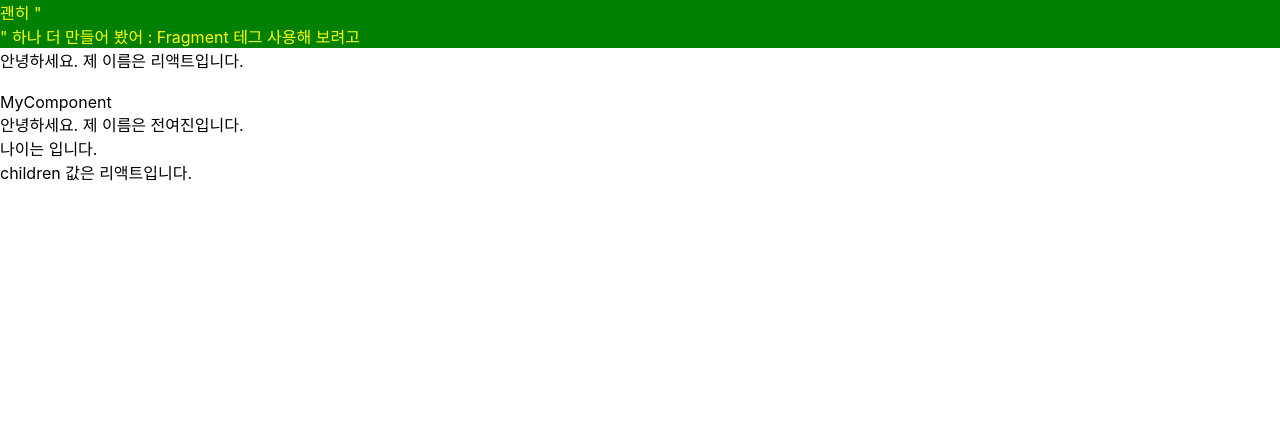
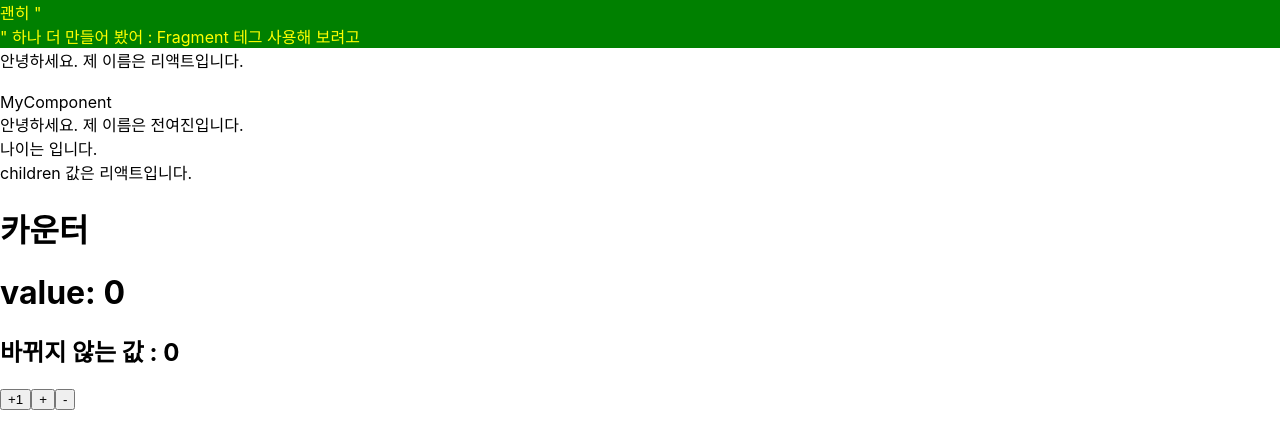
Before and after one commit to YeojinJeon/react-start, a React (Create React App) app: page / in a window 1280 px wide. Shown: the top 448 px of the page. Built offline with nearby package versions, Linux system fonts and the light colour scheme.

Commit message:
[feature] state, constructor -- 1. state --    component 내부에서 변경 할 수 있는 값 --- 1) setState ---    - state를 새로운 값으로 설정 할 수 있음. ---    - 두번째 parameter로 setState 후의 동작을 callback 함수로 구현 가능 -- 2. constructor

```diff
--- a/src/App.js
+++ b/src/App.js
@@ -3,6 +3,7 @@ import './App.css';
 import React, { Fragment, Component } from 'react';
 import MyName from './components/MyName';
 import MyComponent from './components/MyComponent';
+import Counter from './components/Counter';
 
 // 이렇게 import 하는 것은 webpack 을 사용하기 때문에 가능한건데
 // => 프로젝트 빌드시 webpack에서 파일 확장자에 따라서 다른 작업을 하게 됨
@@ -53,6 +54,7 @@ function App() {
       {/* defaultProps, children */}
       <MyComponent>리액트</MyComponent>
 
+      <Counter />
     </Fragment>
   );
 }
--- a/src/components/Counter.js
+++ b/src/components/Counter.js
@@ -2,7 +2,20 @@ import React, { Component } from 'react';
 
 class Counter extends Component {
 
-    state = { number: 0 } // class fields 문법을 사용한 정의
+    /*
+    constructor(props) {
+        super(props);
+
+        this.state = {
+            number: 0,
+            fixedNumber:0
+        };
+    }
+    */
+    state = {
+        number: 0,
+        fixedNumber:0
+    }
 
     handleIncrease = () => {
         this.setState({
@@ -17,10 +30,28 @@ class Counter extends Component {
     }
 
     render() {
+        const { number, fixedNumber } = this.state;
+
         return(
             <div>
                 <h1>카운터</h1>
-                <div> value: {this.state.number} </div>
+                <h1> value: {number} </h1>
+                <h2> 바뀌지 않는 값 : {fixedNumber}</h2>
+                <button
+                    onClick={() =>{
+                        this.setState(
+                            {number : number+1},
+                            //  setState를 이용해서 값을 변경한 후, 추가적인 특정 작업을 하고 싶을때 두번째 파라미터로 callback 함수 등록
+                            () => {
+                                console.log("setState 호출! ");
+                                console.log(this.state);
+                            }
+                        );
+                    }}
+                >
+                    +1
+                </button>
+
                 <button onClick={this.handleIncrease}>+</button>
                 <button onClick={this.handleDecrease}>-</button>
             </div>
```
